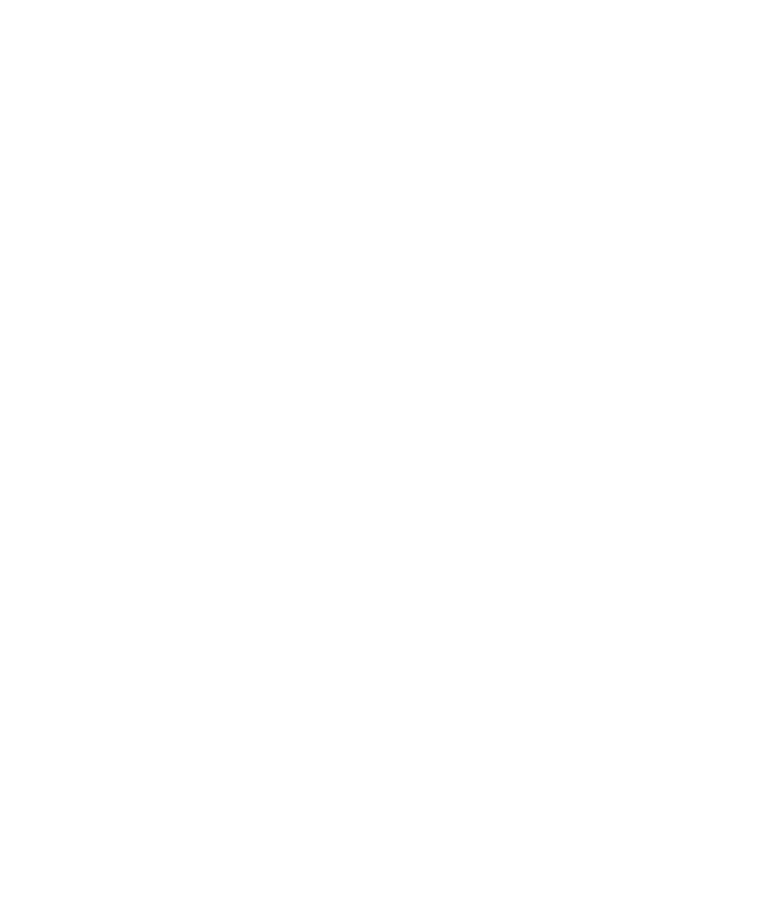
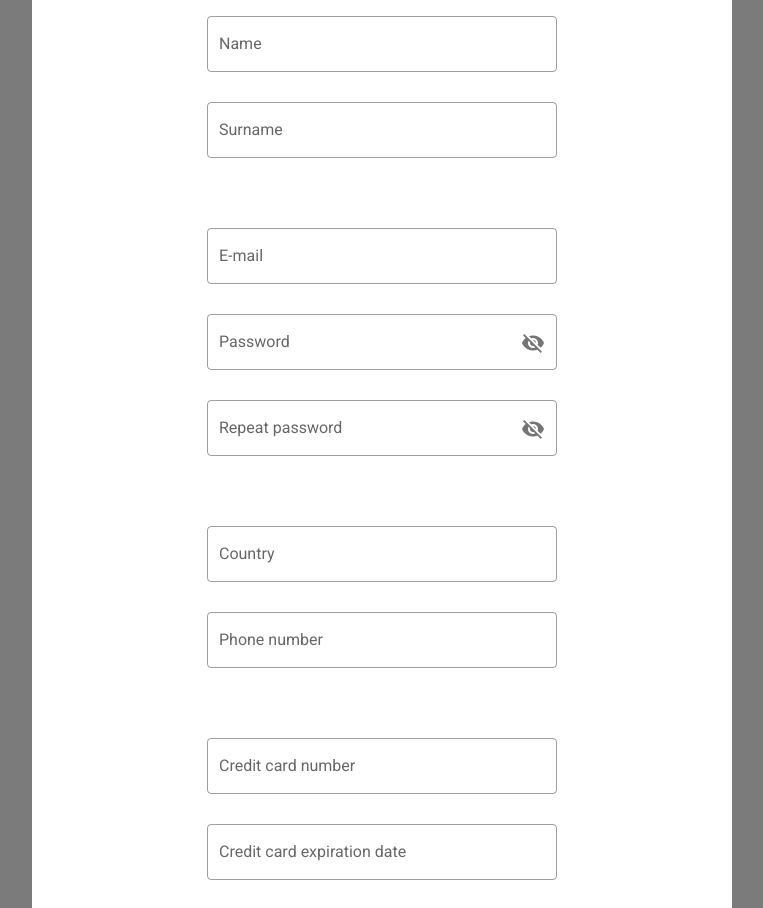
Before and after one commit to Kovinejtor/vehicle-area, a Vue app: page /#/signup in a window 1280 px wide. Shown: the part 140-1048 px from the top of the page, without its empty margins (258-1021 px from the left). Before the commit the page ends 800 px from the top, so only its background shows below. Built offline with nearby package versions, Linux system fonts and the light colour scheme.

Commit message:
something

```diff
--- a/src/App.vue
+++ b/src/App.vue
@@ -1,5 +1,5 @@
 <template>
-  <div class="app" >
+  <div class="app">
     <router-view />
   </div>
 
--- a/src/router/index.js
+++ b/src/router/index.js
@@ -2,6 +2,7 @@
 import Router from 'vue-router';
 import LandingPage from '@/views/LandingPage.vue';
 import MainPage from '@/views/MainPage.vue';
+import SignUp from '@/views/SignUp.vue';
 
 Vue.use(Router);
 
@@ -18,9 +19,14 @@
       component: MainPage
     },
     {
-      path: '/login-page',
-      name: 'login',
-      component: LandingPage
+      path: '/signup',
+      name: 'signup',
+      component: SignUp
+    },
+    {
+      path: '/create',
+      name: 'create',
+      component: MainPage
     }
   ]
 });
--- a/src/views/LandingPage.vue
+++ b/src/views/LandingPage.vue
@@ -1,8 +1,11 @@
 <template>
   <v-app style="background-color: #7b7b7b">
-    <v-row class="ma-16 align-center">
-      <v-col class="text-h3 font-weight-bold ml-16">
-        <span style="color: #afffd9"> Vehicle area </span>
+    <v-row class="ma-12">
+      <v-col
+        class="text-h3 font-weight-bold"
+        style="margin-left: 100px; margin-top: 120px"
+      >
+        <span style="color: #afffd9; font-size: 60px"> Vehicle area </span>
       </v-col>
 
       <v-col class="mr-16 justify-center">
@@ -13,28 +16,54 @@
             width: 400px;
             border-radius: 10px;
           "
-
         >
           <v-row class="mt-2 justify-center font-weight-black text-h5">
             <span> Log in </span>
           </v-row>
 
           <v-row class="mt-10 justify-center">
-            <v-btn style="width: 300px; height: 40px; border: 1px solid black">
+            <v-btn
+              style="
+                width: 300px;
+                height: 45px;
+                border: 1px solid black;
+                background-color: #007074;
+                text-transform: none;
+                color: #ffffff;
+              "
+            >
               <v-icon left> mdi-google </v-icon>
               <span>Continue with Google</span>
             </v-btn>
           </v-row>
 
           <v-row class="mt-7 justify-center">
-            <v-btn style="width: 300px; height: 40px; border: 1px solid black">
+            <v-btn
+              style="
+                width: 300px;
+                height: 45px;
+                border: 1px solid black;
+                background-color: #007074;
+                text-transform: none;
+                color: #ffffff;
+              "
+            >
               <v-icon left> mdi-facebook </v-icon>
               <span>Continue with Facebook</span>
             </v-btn>
           </v-row>
 
           <v-row class="mt-7 justify-center">
-            <v-btn style="width: 300px; height: 40px; border: 1px solid black">
+            <v-btn
+              style="
+                width: 300px;
+                height: 45px;
+                border: 1px solid black;
+                background-color: #007074;
+                text-transform: none;
+                color: #ffffff;
+              "
+            >
               <v-icon left> mdi-twitter </v-icon>
               <span>Continue with Twitter</span>
             </v-btn>
@@ -50,14 +79,23 @@
                 v-model="firstName"
                 label="E-mail"
                 outlined
-                style = "width: 300px;"
+                style="width: 300px"
               ></v-text-field>
-              <v-text-field v-model="lastName" label="Password" outlined></v-text-field>
+
+              <v-text-field
+              :append-icon="show2 ? 'mdi-eye' : 'mdi-eye-off'"
+                v-model="lastName"
+                label="Password"
+                outlined
+                type="password"
+
+              ></v-text-field>
+
             </v-form>
           </v-row>
 
           <v-row class="mt-3 justify-center align-center">
-            <v-btn>
+            <v-btn style="background-color: #007074; color: #ffffff;" @click="login">
               LOG IN
             </v-btn>
           </v-row>
@@ -67,15 +105,27 @@
           </v-row>
 
           <v-row class="mt-7 justify-center align-center">
-            <span>Don't have an account? Sign up</span>
+            <span
+              >Don't have an account?
+              <router-link to="/signup">Sign up</router-link></span
+            >
           </v-row>
-
         </v-container>
       </v-col>
+      <v-img
+        src="@/assets/main.png"
+        style="
+          position: absolute;
+          bottom: 0;
+          left: 0;
+          width: 520px; /* Adjust the width as needed */
+          height: 520px; /* Adjust the height as needed */
+          margin: 10px;
+        "
+      ></v-img>
     </v-row>
   </v-app>
 </template>
-
 
 
 <style scoped>
@@ -87,7 +137,6 @@
   name: "LandingPage",
   methods: {
     login() {
-      // Redirect to MainPage route
       this.$router.push({ name: "main-page" });
     },
   },
--- a/src/views/MainPage.vue
+++ b/src/views/MainPage.vue
@@ -1,5 +1,5 @@
 <template>
-  <div>
+  <v-app style="background-color: #7b7b7b">
     <v-toolbar class="toolbar" color="#7b7b7b">
       <v-toolbar-title class="header">Vehicle area</v-toolbar-title>
       <v-spacer></v-spacer>
@@ -11,7 +11,7 @@
       <v-btn text class="button" @click="redirectToLandingPage">Log out</v-btn>
     </v-toolbar>
 
-    <v-container class="big-container">
+    <v-container class="big-container ml-16" fluid>
       <v-container class="small-container">
         <span class="text"
           >Search for the best <br />
@@ -31,7 +31,7 @@
           <button class="search-button">Search</button>
         </div>
       </v-container>
-      <img src="@/assets/carr.png" alt="Car Image" class="car-image" />
+      <v-img src="@/assets/carr.png" alt="Car Image" class="car-image" />
     </v-container>
 
     <div class="color-container" style="background-color: #f1f5f9">
@@ -133,7 +133,7 @@
         >
 
     </v-container>
-  </div>
+  </v-app>
 </template>
 
 <style>
@@ -177,6 +177,7 @@
 
 .small-container {
   text-align: left;
+    margin-left: 170px;
 }
 
 .text {
@@ -190,6 +191,7 @@
 .car-image {
   width: 300px;
   height: auto;
+  margin-right: 240px;
 }
 
 .search-container {
--- a/src/views/SignUp.vue
+++ b/src/views/SignUp.vue
@@ -0,0 +1,109 @@
+<template>
+  <v-app style="background-color: #7b7b7b">
+    <v-container style="background-color: #ffffff; height: 100%; width: 700px">
+      <v-row class="mt-12 justify-center font-weight-black text-h4">
+        <span>Welcome to Vehicle area</span>
+      </v-row>
+
+      <v-row class="justify-center">
+        <v-form>
+          <v-text-field
+            v-model="firstName"
+            label="Name"
+            outlined
+            style="width: 350px"
+            class="mt-14"
+          ></v-text-field>
+
+          <v-text-field
+            v-model="firstName"
+            label="Surname"
+            outlined
+            style="width: 350px"
+          ></v-text-field>
+
+          <v-text-field
+            v-model="firstName"
+            label="E-mail"
+            outlined
+            style="width: 350px"
+            class="mt-10"
+          ></v-text-field>
+
+          <v-text-field
+            :append-icon="show2 ? 'mdi-eye' : 'mdi-eye-off'"
+            v-model="lastName"
+            label="Password"
+            outlined
+            style="width: 350px"
+            type="password"
+          ></v-text-field>
+
+          <v-text-field
+            :append-icon="show2 ? 'mdi-eye' : 'mdi-eye-off'"
+            v-model="lastName"
+            label="Repeat password"
+            outlined
+            style="width: 350px"
+            type="password"
+          ></v-text-field>
+
+          <v-text-field
+            v-model="firstName"
+            label="Country"
+            outlined
+            style="width: 350px"
+            class="mt-10"
+          ></v-text-field>
+
+          <v-text-field
+            v-model="firstName"
+            label="Phone number"
+            outlined
+            style="width: 350px"
+          ></v-text-field>
+
+          <v-text-field
+            v-model="firstName"
+            label="Credit card number"
+            outlined
+            style="width: 350px"
+            class="mt-10"
+          ></v-text-field>
+
+          <v-text-field
+            v-model="firstName"
+            label="Credit card expiration date"
+            outlined
+            style="width: 350px"
+          ></v-text-field>
+
+          <v-text-field
+            v-model="firstName"
+            label="Credit card CVV"
+            outlined
+            style="width: 350px"
+          ></v-text-field>
+        </v-form>
+      </v-row>
+
+      <v-row class="justify-center">
+        <v-btn class="mb-14 mt-6 pa-6" style="background-color: #007074;
+                text-transform: none; color:#FFFFFF; font-size: 17px;" @click="create">
+            Create account
+        </v-btn>
+      </v-row>
+    </v-container>
+  </v-app>
+</template>
+
+<script>
+export default {
+  name: "Create",
+  methods: {
+    create() {
+      this.$router.push({ name: "main-page" });
+    },
+  },
+};
+</script>
```
Also changed, not shown: src/assets/main.png (added).
